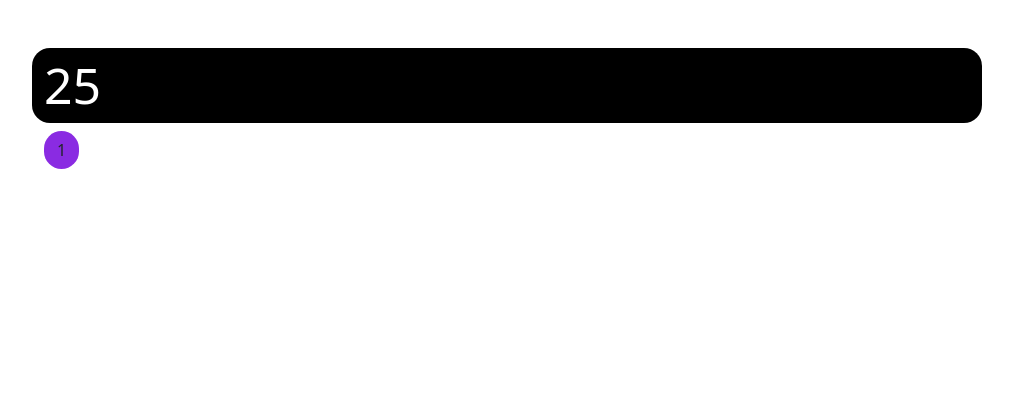
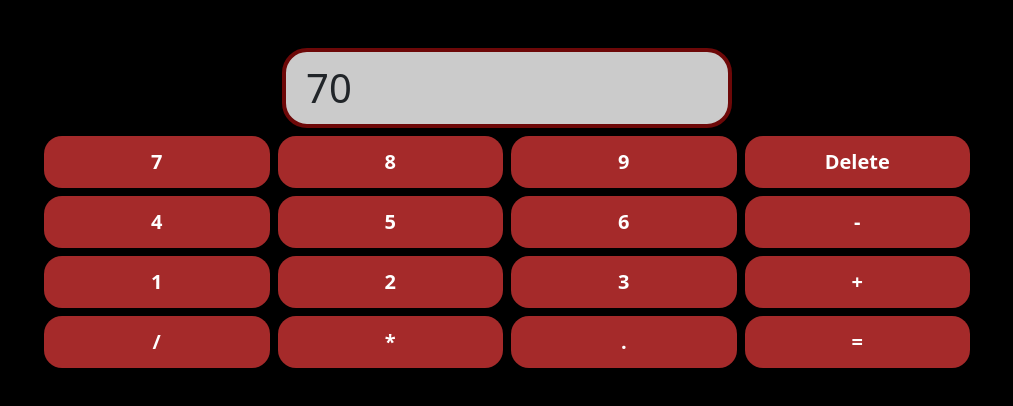
Before and after one commit to AnnaSheikhi/ALL, a plain HTML site: page Js-prj/calculator/index.html in a window 1280 px wide. Shown: the whole page, without its empty margins (133-1146 px from the left). Drawn offline with nearby package versions, Linux system fonts and the light colour scheme.

Commit message:
calculater-basic

```diff
--- a/Js-prj/calculator/css/calc.css
+++ /dev/null
@@ -1,10 +0,0 @@
-.screen{
-    background-color: black;
-    border-radius: 18px;
-    color: white;
-    font-size: 50px;
-}
-.btns .btn{
-    background-color: blueviolet;
-    border-radius: 18px;
-}
--- /dev/null
+++ b/Js-prj/calculator/css/calculater.css
@@ -0,0 +1,27 @@
+body{
+    background-color: rgb(0, 0, 0);
+}
+.screen {
+  background-color: rgb(203, 203, 203);
+  border-radius: 25px;
+  width: 450px;
+  height: 80px;
+  border: 4px solid rgb(109, 8, 8);
+  font-size: 40px;
+  display: flex;
+  align-items: center;
+  padding: 0 20px;
+}
+.btns .btn {
+  background-color: brown;
+  border-radius: 18px;
+  width: 100%;
+  cursor: pointer;
+  color: white;
+  font-size: 20px;
+  font-weight: 900;
+  padding: 10px 0;
+  display: flex;
+  align-items: center;
+  justify-content: center;
+}
--- a/Js-prj/calculator/index.html
+++ b/Js-prj/calculator/index.html
@@ -3,25 +3,83 @@
 <head>
   <meta charset="UTF-8">
   <meta name="viewport" content="width=device-width, initial-scale=1.0">
-    <title>Document</title>
-    <link href="https://cdn.jsdelivr.net/npm/bootstrap@5.3.8/dist/css/bootstrap.min.css" rel="stylesheet" integrity="sha384-sRIl4kxILFvY47J16cr9ZwB07vP4J8+LH7qKQnuqkuIAvNWLzeN8tE5YBujZqJLB" crossorigin="anonymous">
-    <link rel="stylesheet" href="css/style.css">
-    <link rel="stylesheet" href="css/calc.css">
+  <title>calculater</title>
+  <link href="https://cdn.jsdelivr.net/npm/bootstrap@5.3.3/dist/css/bootstrap.min.css" rel="stylesheet" integrity="sha384-QWTKZyjpPEjISv5WaRU9OFeRpok6YctnYmDr5pNlyT2bRjXh0JMhjY6hW+ALEwIH" crossorigin="anonymous">
+  <link rel="stylesheet" href="css/calculater.css">
 </head>
 <body>
-    <div>
     <div class="container">
     <div class="row justify-content-center mt-5">
-                <div class="col-10 screen">25</div>
+    <div class="col-10 screen">70</div>
     <div class="col-10 mt-2">
         <div class="row btns row-cols-4 g-2">
             <div class="col">
+                <div class="btn">7</div>
+            </div>
+
+            <div class="col">
+                <div class="btn">8</div>
+            </div>
+
+            <div class="col">
+                <div class="btn">9</div>
+            </div>
+
+            <div class="col">
+                <div class="btn">Delete</div>
+            </div>
+
+            <div class="col">
+                <div class="btn">4</div>
+            </div>
+
+            <div class="col">
+                <div class="btn">5</div>
+            </div>
+
+            <div class="col">
+                <div class="btn">6</div>
+            </div>
+
+             <div class="col">
+                <div class="btn">-</div>
+            </div>
+             <div class="col">
                 <div class="btn">1</div>
+            </div>
+
+            <div class="col">
+                <div class="btn">2</div>
+            </div>
+
+             <div class="col">
+                <div class="btn">3</div>
+            </div>
+
+             <div class="col">
+                <div class="btn">+</div>
+            </div>
+
+             <div class="col">
+                <div class="btn">/</div>
+            </div>
+
+             <div class="col">
+                <div class="btn">*</div>
+            </div>
+
+             <div class="col">
+                <div class="btn">.</div>
+            </div>
+
+             <div class="col">
+                <div class="btn">=</div>
             </div>
         </div>
       </div>
     </div>
-  <script src="https://cdn.jsdelivr.net/npm/bootstrap@5.3.8/dist/js/bootstrap.bundle.min.js" integrity="sha384-FKyoEForCGlyvwx9Hj09JcYn3nv7wiPVlz7YYwJrWVcXK/BmnVDxM+D2scQbITxI" crossorigin="anonymous"></script>
-    <script src="js/calc.js"></script>
+  </div>
+  <script src="https://cdn.jsdelivr.net/npm/bootstrap@5.3.3/dist/js/bootstrap.bundle.min.js" integrity="sha384-YvpcrYf0tY3lHB60NNkmXc5s9fDVZLESaAA55NDzOxhy9GkcIdslK1eN7N6jIeHz" crossorigin="anonymous"></script>
+  <script src="js/calculater.js"></script>
 </body>
 </html>
```
Also changed, not shown: Js-prj/calculator/js/calc.js (deleted), Js-prj/calculator/js/calculater.js (added). Lines whose indentation alone changed are shown as unchanged.
